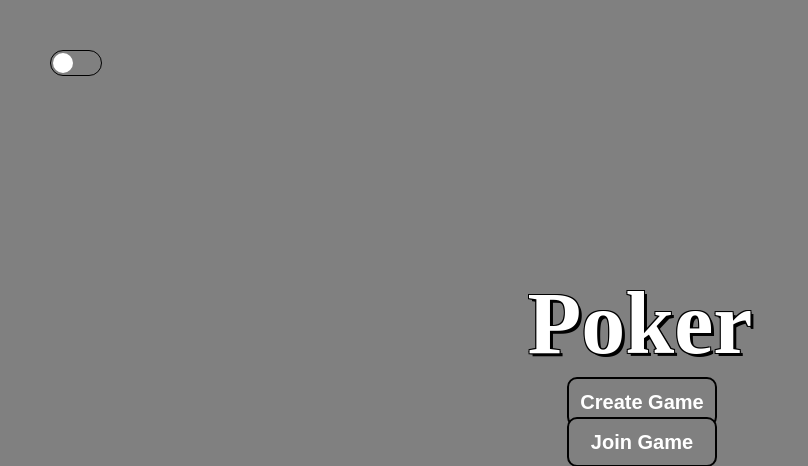
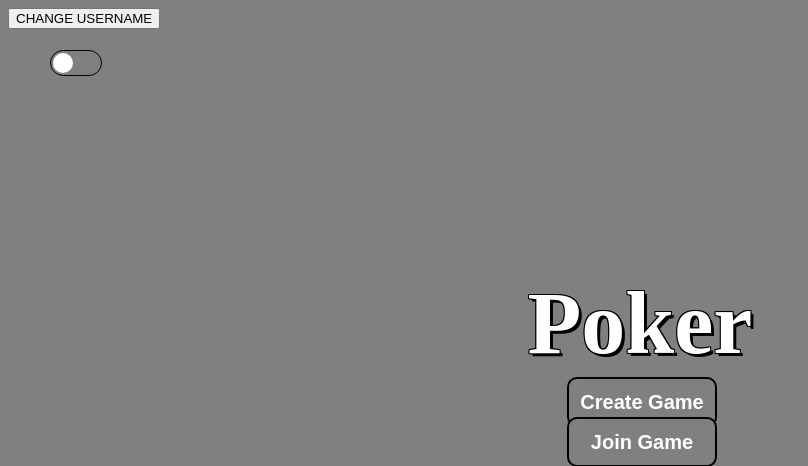
Before and after one commit to Beppewil/Poker, a Node server app: page / in a window 1280 px wide. Shown: the top 466 px of the page, without its empty margins (0-808 px from the left). Run offline with Node 20, Linux system fonts and the light colour scheme.

Commit message:
added cookie for username

```diff
--- a/views/home.ejs
+++ b/views/home.ejs
@@ -23,6 +23,9 @@
     <input type="checkbox" id="colorToggle" class="toggle">
     <label for="colorToggle" class="toggle-label"></label>
   </div>
+
+  <label for="change-username-button" id="username-label"></label>
+  <button id="change-username-button">CHANGE USERNAME</button>
 
 
   <!-- Button to show the create game form -->
@@ -75,13 +78,15 @@
   <script src="/socket.io/socket.io.js" defer></script>
   <!-- Main script for handling interactions -->
   <script type="module" defer>
-    import { socket } from './socket.js';
+    import { socket, setCookie, getCookie, checkCookie } from './socket.js';
 
     // Toggle the create game form
     const createGame = document.getElementById('createGame');
     createGame.addEventListener('click', createGameForm);
     const createGameBackButton = document.getElementById('createGameBackButton');
     createGameBackButton.addEventListener('click', createGameForm);
+
+    const USERNAME_BUTTON = document.getElementById("change-username-button");
 
     function createGameForm() {
       // Toggle visibility of the create game form and back button
@@ -218,6 +223,20 @@
         htmlpage.classList.remove('rainbow'); // Remove rainbow background effect
       }
     });
+
+    if (!checkCookie()) {
+      setUsername()
+    }
+
+    USERNAME_BUTTON.addEventListener("click", setUsername);
+
+    function setUsername(name) {
+      let username = prompt("Enter your username: ", )
+      setCookie("username", username, 1)
+      document.getElementById("username-label").textContent = getCookie("username") || "";
+    }
+    document.getElementById("username-label").textContent = getCookie("username") || "";
+
   </script>
 </body>
 </html>
--- a/views/socket.js
+++ b/views/socket.js
@@ -25,13 +25,11 @@ function getCookie(cname) {
 function checkCookie() {
   let user = getCookie("username");
   if (user != "") {
-    alert("Welcome again " + user);
+    return true
   } else {
-    user = prompt("Please enter your name:", "");
-    if (user != "" && user != null) {
-      setCookie("username", user, 365);
-    }
+    return false
   }
 }
 
-export { socket }
+
+export { socket, setCookie, getCookie, checkCookie }
```
Also changed, not shown: views/blackjackActions.js (+14 -0 lines), views/playerActions.js (+6 -2 lines).
